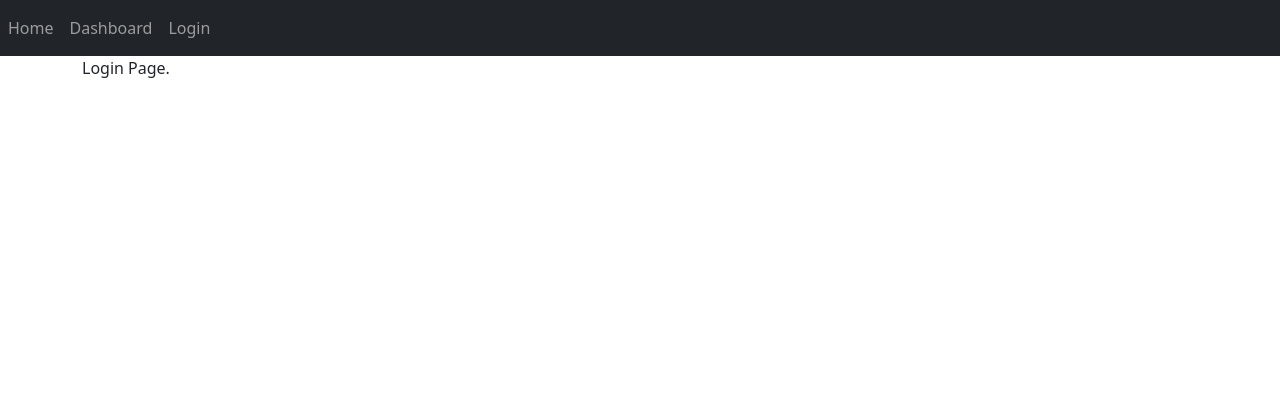
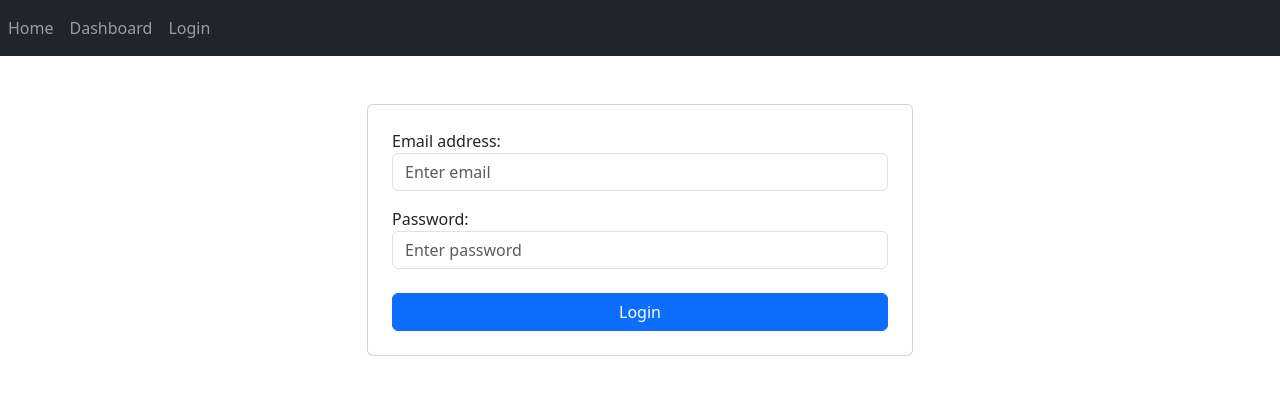
Before and after one commit to ashik061/Ems_Fronend, a React (Vite) app: page /Login in a window 1280 px wide. Shown: the top 394 px of the page. Built offline with nearby package versions, Linux system fonts and the light colour scheme.

Commit message:
Login page designed.

```diff
--- a/src/components/Login.jsx
+++ b/src/components/Login.jsx
@@ -1,7 +1,35 @@
-export default function Login(){
+import { useState } from "react"
+
+export default function Login() {
+    const [email,setEmail]=useState();
+    const [password,setPassword]=useState();
+
+    const submitForm = ()=>{
+        console.log(email + ' ' + password);
+    }
+
     return (
-        <div>
-            Login Page.
+        <div className="row justify-content-center pt-5">
+            <div className="col-sm-6">
+                <div className="card p-4">
+                    <div className="form-group">
+                        <label>Email address:</label>
+                        <input type="email" className="form-control" placeholder="Enter email"
+                            onChange={e=>setEmail(e.target.value)}
+                        id="email"/>
+                    </div>
+                    <div className="form-group mt-3">
+                        <label>Password:</label>
+                        <input type="password" className="form-control" placeholder="Enter password"
+                            onChange={e=>setPassword(e.target.value)}
+                        id="pwd"/>
+                    </div>
+
+                    <button type="button" onClick={submitForm} className="btn btn-primary mt-4">Login</button>
+                </div>
+
+            </div>
+
         </div>
     )
 }
```
